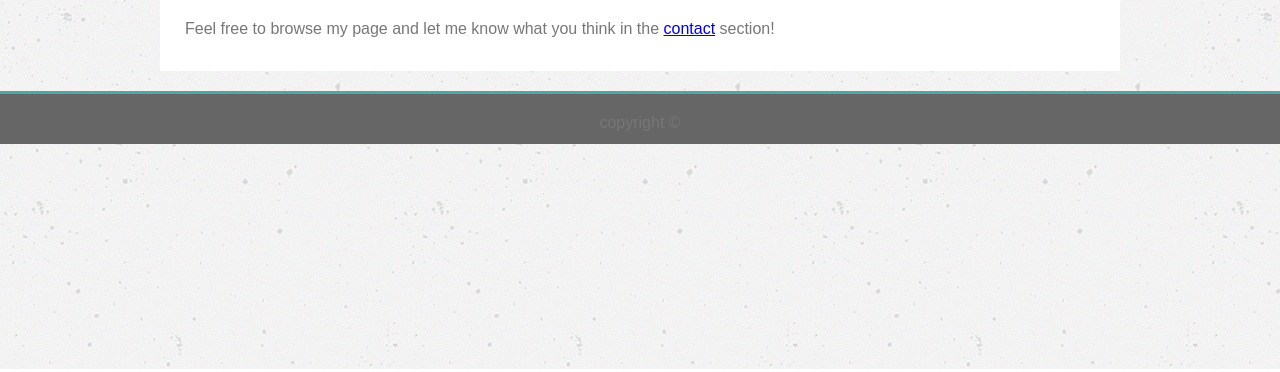
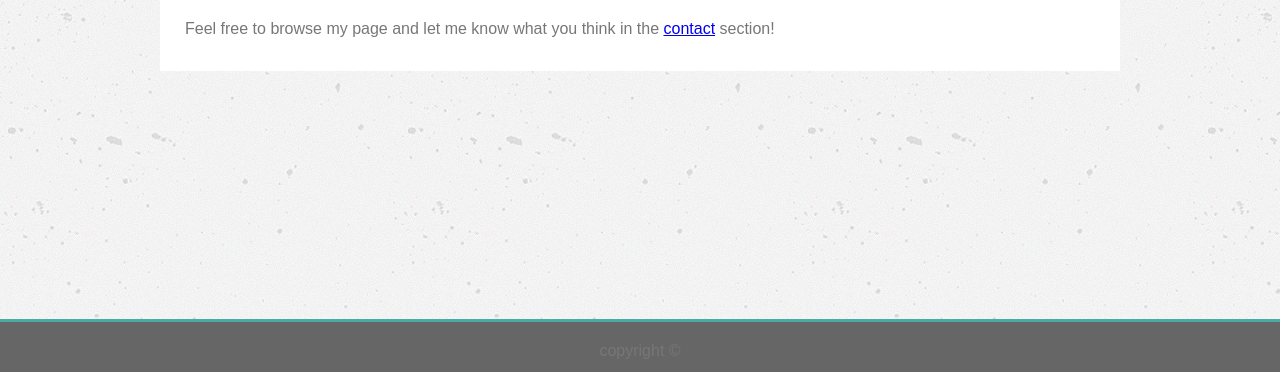
Before and after one commit to daryllpenafiel/Basic-Portfolio, a plain HTML site: page index.html in a window 1280 px wide. Shown: the part 431-803 px from the top of the page. Drawn offline with Linux system fonts and the light colour scheme.

Commit message:
added sticky footers

```diff
--- a/assets/css/reset.css
+++ b/assets/css/reset.css
@@ -1,4 +1,4 @@
- /* http://meyerweb.com/eric/tools/css/reset/
+http://meyerweb.com/eric/tools/css/reset/
    v2.0 | 20110126
    License: none (public domain)
 
@@ -22,7 +22,7 @@ time, mark, audio, video {
 	font-size: 100%;
 	font: inherit;
 	vertical-align: baseline;
-}*/
+}
 
 /* HTML5 display-role reset for older browsers
 article, aside, details, figcaption, figure,
@@ -46,4 +46,4 @@ q:before, q:after {
 table {
 	border-collapse: collapse;
 	border-spacing: 0;
-}--> */
+}
--- a/assets/css/style.css
+++ b/assets/css/style.css
@@ -2,8 +2,9 @@ body {
     background-image: url("concrete.png");
     font-family: 'Arial', 'Helvetica Neue', Helvetica, sans-serif;
     color: #777777;
-    margin: 0px;
-    padding: 0px;
+    margin: 0;
+    padding: 0;
+    height: 100%;
 }
 
 header {
@@ -57,15 +58,18 @@ li a {
     font-family: 'Arial', 'Helvetica Neue', Helvetica, sans-serif;
 }
 
+.exceptfooter {
+    min-height: calc(100vh - 70px);
+}
 
 footer {
+    width: 100%;
     height: 30px;
     background-color: #666666;
     text-align: center;
-    clear: both;
-    margin-top: 20px;
     border-top: solid 3px #4aaaa5;
     padding: 20px 0px 0px;
+    margin-top: 20px;
 }
 
 .main-content {
@@ -75,6 +79,7 @@ footer {
     background-color: #ffffff;
     border-color: #dddddd;
     padding: 10px;
+    height: auto;
 }
 
 .main-content h1 {
--- a/index.html
+++ b/index.html
@@ -4,11 +4,13 @@
 <head>
     <title>About Me</title>
     <meta charset="UTF-8">
+    <link href="assets/css/reset.css" rel="stylesheet">
     <link href="assets/css/style.css" rel="stylesheet">
-    <link href="assets/css/reset.css" rel="stylesheet">
 </head>
 
 <body>
+
+    <div class="exceptfooter">
 
     <header>
         <div class="navbar">
@@ -40,9 +42,12 @@
 
     </div>
 
-    <footer>
-        copyright &copy;
-    </footer>
+    </div>
+
+<footer>
+    copyright &copy;
+</footer>
 
 </body>
+
 </html>
```
Also changed, not shown: contact.html (+6 -1 lines), portfolio.html (+7 -3 lines).
